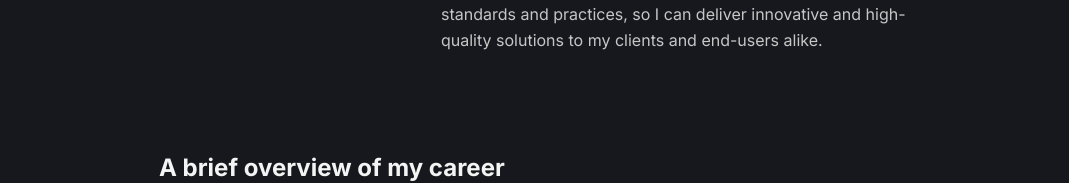
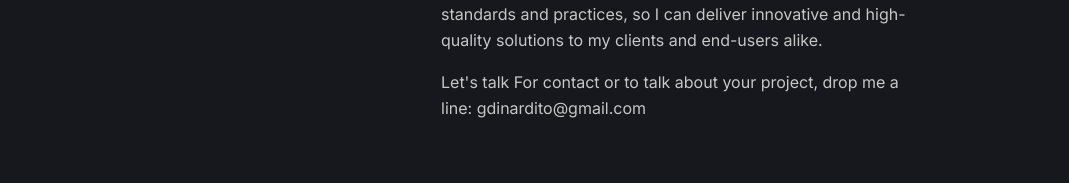
Before and after one commit to guilhermedinardi/guilhermedinardi.dev, a Next.js app: page /about in a window 1280 px wide. Shown: the part 533-716 px from the top of the page, without its empty margins (97-1166 px from the left). Built offline with nearby package versions, Linux system fonts and the light colour scheme.

Commit message:
change meta url

```diff
--- a/src/pages/about.js
+++ b/src/pages/about.js
@@ -16,7 +16,7 @@ function About(props) {
         <meta name="description" content={description} />
         <meta property="og:title" content={title} />
         <meta property="og:description" content={description} />
-        <meta property="og:url" content="https://guilhermedinardi.dev/about/" />
+        <meta property="og:url" content="https://guilhermedinardi/about/" />
       </Head>
 
       <section className={styles.section__about}>
@@ -54,6 +54,11 @@ function About(props) {
             deliver innovative and high-quality solutions to my clients and end-users
             alike.
           </p>
+          <p>
+            Let's talk
+            For contact or to talk about your project, drop me a line:
+            gdinardito@gmail.com
+          </p>
         </div>
       </section>
 
@@ -67,15 +72,6 @@ function About(props) {
   )
 }
 
-// export async function getStaticProps() {
-//   return {
-//     props: {
-//       title: 'About | Guilherme Dinardi',
-//       description: 'A little more about Guilherme Dinardi',
-//     },
-//   }
-
-
 About.Layout = Main
 
 export default About
```
Also changed, not shown: src/pages/index.js (+1 -10 lines).
